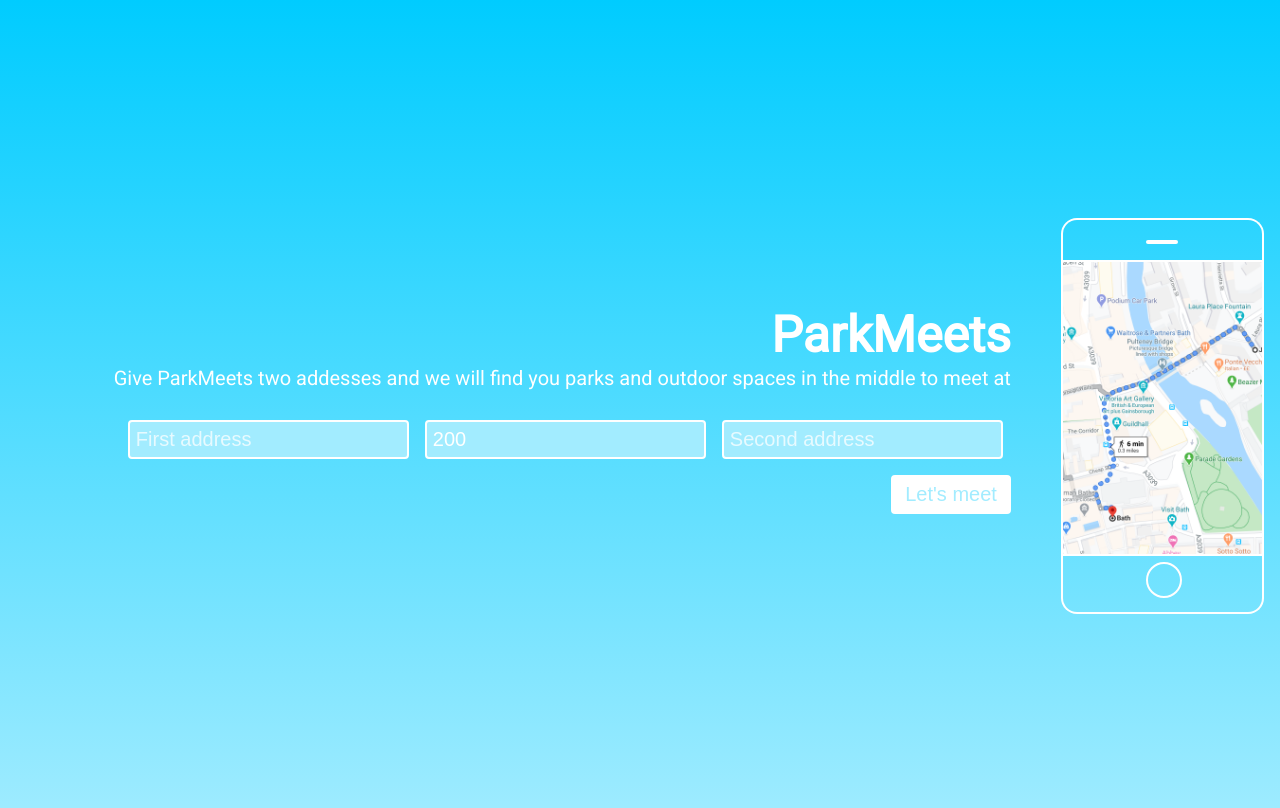
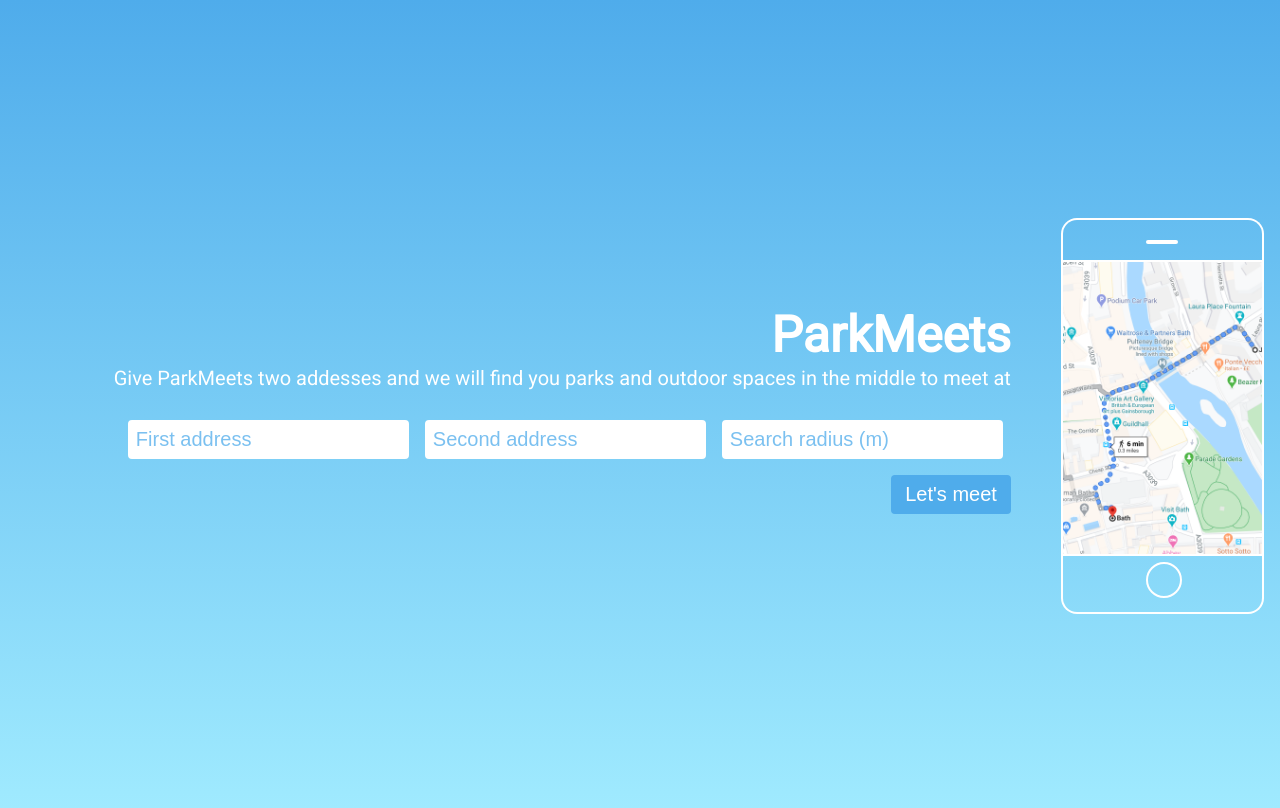
Before and after one commit to HazDuck/park-meets, a React (Create React App) app: page / in a window 1280 px wide. Shown: the top 808 px of the page. Built offline with nearby package versions, Linux system fonts and the light colour scheme.

Commit message:
style a list

```diff
--- a/src/App.js
+++ b/src/App.js
@@ -4,7 +4,7 @@ import axios from 'axios'
 export const App = () => {
   const [ address1, setAddress1 ] = useState('')
   const [ address2, setAddress2 ] = useState('')
-  const [ radius, setRadius ] = useState(200)
+  const [ radius, setRadius ] = useState()
   const [ loading, setLoading ] = useState(false)
   const [ parks, setParks ] = useState({})
   const [ errorMessage, setErrorMessage ] = useState('')
@@ -78,18 +78,18 @@ export const App = () => {
             onChange={e => setAddress1(e.target.value)}
           ></input>
           <input
-            id="radius"
-            type="text"
-            value={radius}
-            placeholder="Radius"
-            onChange={e => setRadius(e.target.value)}
-          ></input>
-          <input
             id="address2"
             type="text"
             value={address2}
             onChange={e => setAddress2(e.target.value)}
             placeholder="Second address"
+          ></input>
+          <input
+            id="radius"
+            type="text"
+            value={radius}
+            placeholder="Search radius (m)"
+            onChange={e => setRadius(e.target.value)}
           ></input>
           <button
           type="button"
@@ -102,7 +102,9 @@ export const App = () => {
             setErrorMessage('')
           }}
           >Let's meet</button>
-          <div>
+          </div>
+          {parks.data && parks.data.results &&
+          <div className="parks-container">
             {errorMessage === "ZERO_RESULTS" ?
             <p>Please refine your search terms...</p> : errorMessage === "404" ?
             <p>Something went wrong..sorry</p> : errorMessage === "NOT_FOUND" ?
@@ -125,8 +127,7 @@ export const App = () => {
               )}
             </ul>
             }
-          </div>
-        </div>
+          </div>}
       </div>
       <div className="image phone"><div className="inner"><img src="/images/screen.png" alt="screen" /></div></div>
     </div>
--- a/src/App.scss
+++ b/src/App.scss
@@ -94,7 +94,7 @@ $breakpoints: (
 );
 
 .app-container {
-  background-image: linear-gradient(#00CCFF, #a2ecff);
+  background-image: linear-gradient(#4faceb, #a2ecff);
   background-position: center;
   background-repeat: no-repeat;
   font-family: 'Roboto', sans-serif;
@@ -162,17 +162,17 @@ $breakpoints: (
     }
 
     ::placeholder {
-      color: #FFF;
+      color: #4faceb;
       opacity: 0.75; /* Firefox */
     }
 
     :-ms-input-placeholder { /* Internet Explorer 10-11 */
-      color: #FFF;
+      color: #4faceb;
       opacity: 0.75;
     }
 
     ::-ms-input-placeholder { /* Microsoft Edge */
-      color: #FFF;
+      color: #4faceb;
       opacity: 0.75;
     }
 
@@ -181,8 +181,8 @@ $breakpoints: (
       padding: 6px;
       border: 2px solid #FFF;
       margin: 8px;
-      background-color: #a2ecff;
-      color: #FFF;
+      background-color: #FFF;
+      color: #4faceb;
       font-size: 20px;
     }
 
@@ -194,15 +194,33 @@ $breakpoints: (
     button {
       border-radius: 4px;
       padding: 6px 12px;
-      border: 2px solid #FFF;
+      border: 2px solid #4faceb;
       margin: 8px 0 8px 8px;
-      background-color: #FFF;
-      color: #a2ecff;
+      background-color: #4faceb;
+      color: #FFF;
       font-size: 20px;
     }
   }
 }
 
+.parks-container {
+  color: #4faceb;
+  background-color: #FFF;
+  border-radius: 4px;
+  padding: 16px;
+  margin-top: 24px;
+
+  ul {
+    list-style-type: none;
+
+    li {
+      margin: 10px 0;
+      a {
+        color: #4faceb;
+      }
+    }
+  }
+}
 
 .image {
   border-radius: _size(border-radius);
```
